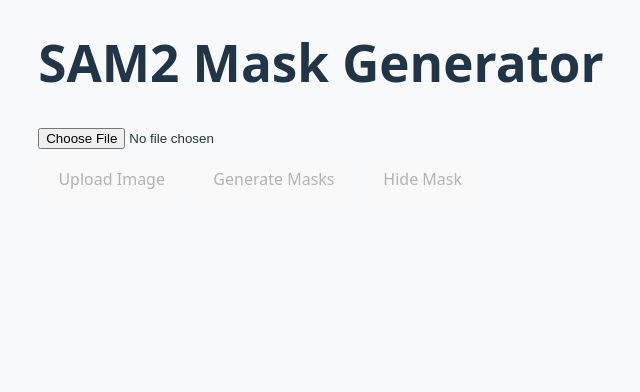
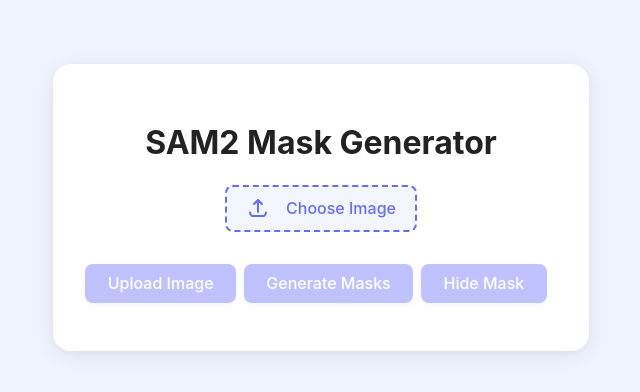
Before and after one commit to Ayush470/sam2-frontend, a React (Vite) app: page / in a window 1280 px wide. Shown: the top 392 px of the page, without its empty margins (319-959 px from the left). Built offline with nearby package versions, Linux system fonts and the light colour scheme.

Commit message:
Improved styling

```diff
--- a/src/App.css
+++ b/src/App.css
@@ -19,6 +19,30 @@
 
 .upload-section {
   margin-bottom: 1.5rem;
+}
+
+.custom-file-upload {
+  display: inline-flex;
+  align-items: center;
+  gap: 0.5em;
+  padding: 0.6em 1.2em;
+  border: 2px dashed #646cff;
+  border-radius: 8px;
+  background: #f4f6ff;
+  color: #646cff;
+  font-weight: 500;
+  cursor: pointer;
+  transition: border-color 0.2s, background 0.2s;
+  margin-bottom: 0.5rem;
+}
+
+.custom-file-upload:hover {
+  border-color: #4b52c7;
+  background: #eaf4ff;
+}
+
+.custom-file-upload svg {
+  margin-right: 0.5em;
 }
 
 .image-area {
--- a/src/App.jsx
+++ b/src/App.jsx
@@ -1,5 +1,6 @@
 import React, { useRef, useState } from "react";
 import { ClipLoader } from "react-spinners";
+import './App.css';
 
 const API_BASE_URL = import.meta.env.VITE_API_BASE_URL || "http://localhost:8000";
 
@@ -125,7 +126,19 @@
     <div className="app-container">
       <h1 className="app-title">SAM2 Mask Generator</h1>
       <div className="upload-section" style={{ marginBottom: "0.5rem" }}>
-        <input type="file" accept="image/*" onChange={handleImageChange} />
+        <label htmlFor="file-upload" className="custom-file-upload">
+          <svg width="24" height="24" fill="none" stroke="#646cff" strokeWidth="2" strokeLinecap="round" strokeLinejoin="round">
+            <path d="M12 16V4M8 8l4-4 4 4M20 16.58A5 5 0 0 1 18 20H6a5 5 0 0 1-2-3.42"/>
+          </svg>
+          <span>Choose Image</span>
+        </label>
+        <input
+          id="file-upload"
+          type="file"
+          accept="image/*"
+          onChange={handleImageChange}
+          style={{ display: "none" }}
+        />
       </div>
       {image && (
         <div className="image-area" style={{ margin: "1rem 0" }}>
--- a/src/index.css
+++ b/src/index.css
@@ -25,7 +25,7 @@
 body {
   margin: 0;
   padding: 0;
-  background: #f8f9fa;
+  background: #f0f4ff;
   min-height: 100vh;
 }
 
@@ -43,7 +43,7 @@
 
 button {
   border-radius: 8px;
-  border: 1px solid transparent;
+  border: 1px solid black;
   padding: 0.6em 1.2em;
   font-size: 1em;
   font-weight: 500;
```
Also changed, not shown: 1 other file (tests, documents, lock files or other folders).
